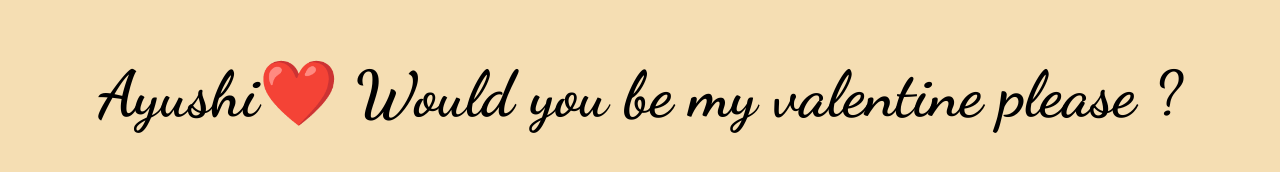
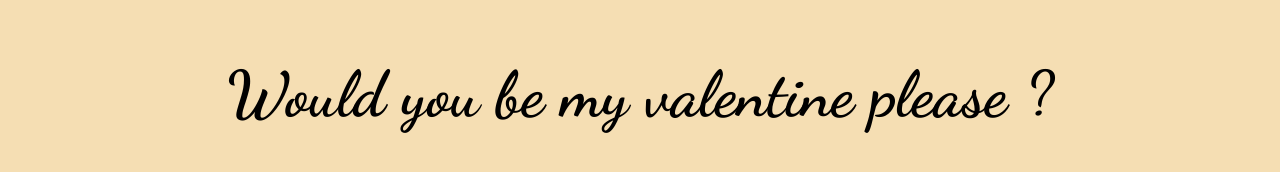
Before and after one commit to Arthur-Nitzz/Would-You-be-My-Valentine, a plain HTML site: page index.html in a window 1280 px wide. Shown: the part 107-279 px from the top of the page. Drawn offline with Linux system fonts and the light colour scheme.

Commit message:
index.html

```diff
--- a/index.html
+++ b/index.html
@@ -9,7 +9,7 @@
 <body>
 
   <div class="container">
-    <h1 id="textMain">Ayushi❤️ Would you be my valentine please ?</h1>
+    <h1 id="textMain">Would you be my valentine please ?</h1>
     <img src="img/cat-133_256.gif" alt="chat_gif">
     <div class="button-container">
       <a href="oui.html"><button id="ouiButton">Yes</button></a>
```
